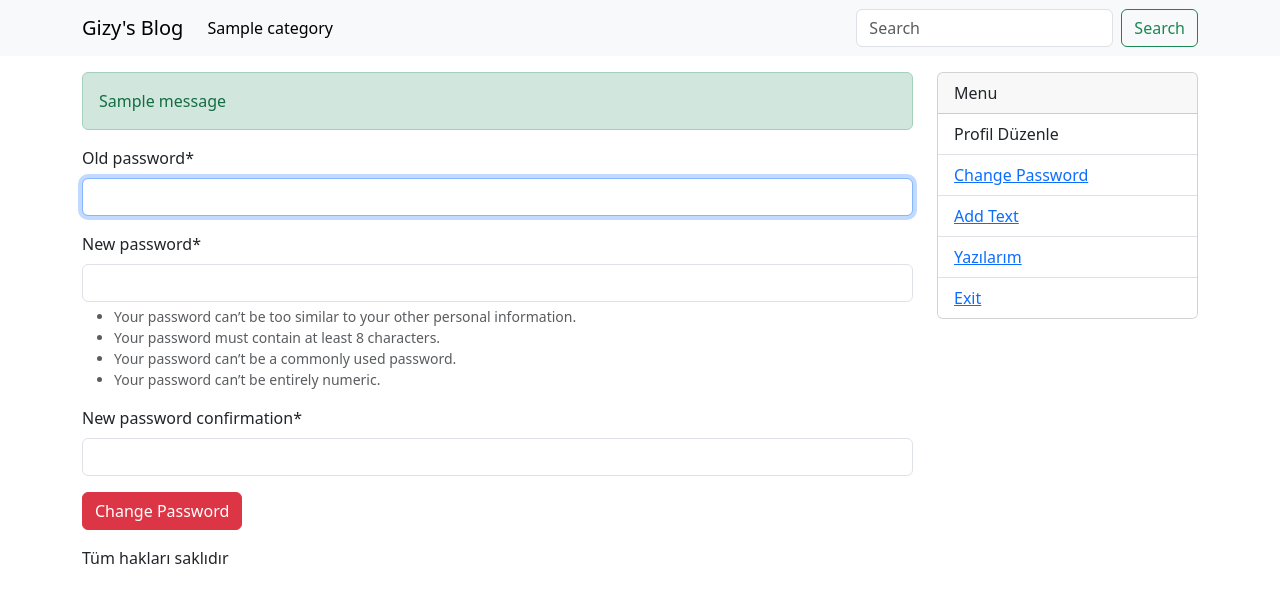
After one commit to atak-05/gizyBlog, a Django app: page /account/change-password in a window 1280 px wide. The commit adds this page. Shown: the top 603 px of the page. Run offline with Django 4.2, Linux system fonts and the light colour scheme; a user stored in the database is signed in; tables that the repository leaves empty hold one stand-in row (values such as "Sample post"); one stand-in notice (Sample message) is shown; some libraries are stand-ins or nearby versions.

Commit message:
change password  method was created

```diff
--- a/blog/templates/pages/updateText.html
+++ b/account/templates/pages/changePassword.html
@@ -3,15 +3,14 @@
 
 <! viewdan gelen istegin cevabı bu sayfada >
 
-{% block title %}
-  Update Text
-{% endblock %}
+{% block title %}Change Password{% endblock %}
 
 {% block content %}
+    {% include 'components/message.html' %}
+
     <form method="POST"  enctype="multipart/form-data" >
       {% csrf_token %}
-      {{form.media}}
       {{form|crispy}}
-      <input type ="submit" class="btn btn-dark mb-3" value = "Create Post"/>
+      <input type ="submit" class="btn btn-danger mb-3" value = "Change Password"/>
     </form>
 {% endblock %}
--- a/account/urls.py
+++ b/account/urls.py
@@ -1,7 +1,8 @@
 from django.urls import path
-from .views.out import out
+from .views import out ,changePassword
 
 
 urlpatterns = [
-    path ('out',out,name='out')
+    path ('out',out,name='out'),
+    path('change-password', changePassword, name='change-password'),
 ]
--- a/account/views/__init__.py
+++ b/account/views/__init__.py
@@ -1 +1,2 @@
 from .out import out
+from .changePassword import changePassword
--- /dev/null
+++ b/account/views/changePassword.py
@@ -0,0 +1,21 @@
+from django.shortcuts import render,redirect
+from django.contrib.auth.decorators import login_required
+from django.contrib.auth.forms import PasswordChangeForm
+from django.contrib.auth import update_session_auth_hash
+from django.contrib import messages
+
+@login_required(login_url='/')
+def changePassword(request):
+    if request.method == 'POST':
+        form = PasswordChangeForm(request.user, request.POST)
+        if form.is_valid():
+            user_ = form.save()
+            update_session_auth_hash(request, user_)
+            messages.success(request, "Password changed")
+            return redirect('change-password')
+    else:
+        form = PasswordChangeForm(request.user)
+
+    return render(request , 'pages/changePassword.html', context ={
+        'form' : form,
+    })
--- /dev/null
+++ b/templates/components/message.html
@@ -0,0 +1,10 @@
+<!--  django message framework uses -->
+
+{% if messages %}
+<div class="alert alert-success" role="alert">
+  {% for message in messages %}
+        {{ message }}
+  {% endfor %}
+</div>
+{% endif %}
+<!--  django message framework uses -->
--- a/templates/components/sidebar.html
+++ b/templates/components/sidebar.html
@@ -7,7 +7,10 @@
 
       <ul class="list-group list-group-flush">
         <li class="list-group-item">Profil Düzenle</li>
-        <li class="list-group-item">Şifre Değiştir</li>
+        <li class="list-group-item">
+          <a href = '{% url 'change-password' %}'>
+          Change Password </a>
+        </li>
         <li class="list-group-item">
           <a href = '{% url 'addText' %}'>
           Add Text </a>
```
Also changed, not shown: blog/templates/pages/detail.html (+1 -10 lines).
